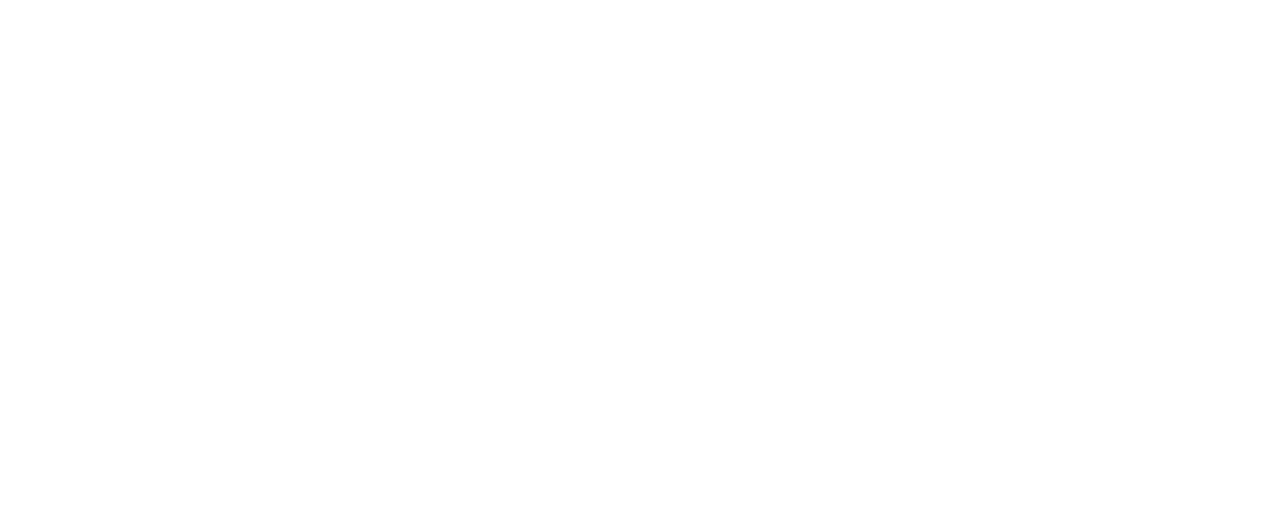
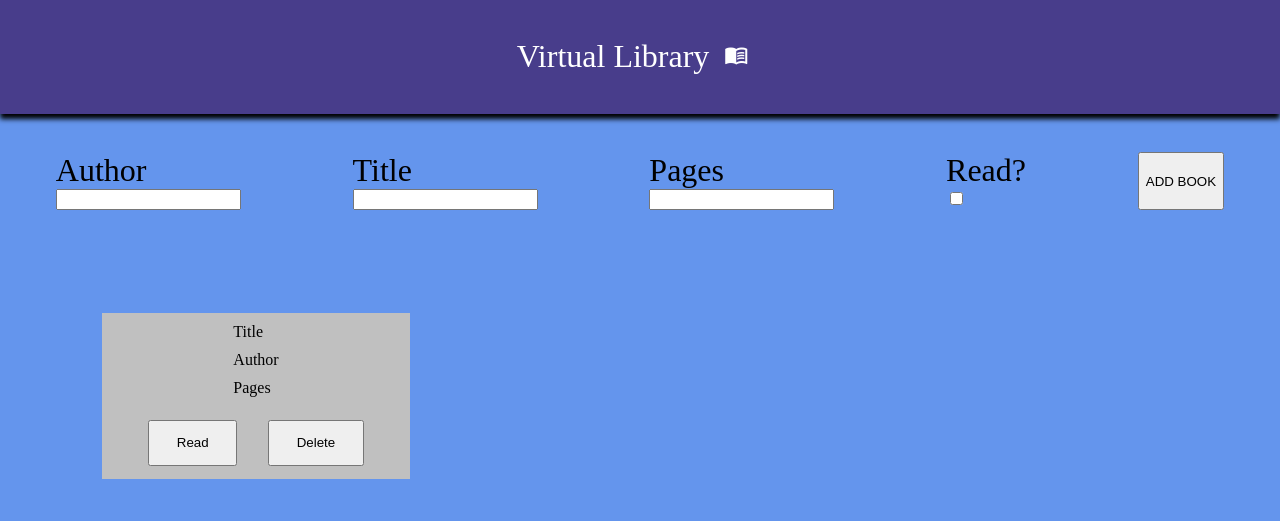
Before and after one commit to brentwashington/library, a plain HTML site: page index.html in a window 1280 px wide. Drawn offline with Linux system fonts and the light colour scheme.

Commit message:
Design layout

```diff
--- a/index.html
+++ b/index.html
@@ -1,12 +1,61 @@
 <!DOCTYPE html>
 <html lang="en">
+
 <head>
     <meta charset="UTF-8">
     <meta http-equiv="X-UA-Compatible" content="IE=edge">
     <meta name="viewport" content="width=device-width, initial-scale=1.0">
     <title>Library</title>
+    <link rel="stylesheet" href="style.css">
+    <link href="https://fonts.googleapis.com/icon?family=Material+Icons" rel="stylesheet">
 </head>
+
 <body>
+    <!-- Header -->
+    <header>Virtual Library<span class="material-icons">menu_book</span></header>
+    <!-- Book form -->
+    <div id="form-container">
+        <form id="book-form">
+            <!-- Author -->
+            <div>
+                <label for="author">Author</label><br>
+                <input type="text" id="author"><br>
+            </div>
+            <!-- Title -->
+            <div>
+                <label for="title">Title</label><br>
+                <input type="text" id="title"><br>
+            </div>
+            <!-- Pages -->
+            <div>
+                <label for="pages">Pages</label><br>
+                <input type="number" id="pages"><br>
+            </div>
+            <!-- Read -->
+            <div>
+                <label for="read">Read?</label><br>
+                <input type="checkbox" id="read"><br>
+            </div>
+            <!-- Submit -->
+            <input type="submit" id="add-book" value="ADD BOOK">
+        </form>
+    </div>
 
+    <div id="card-container">
+        <div id="card">
+            <div>
+                <p class="card-content" id="title">Title</p>
+                <p class="card-content" id="author">Author</p>
+                <p class="card-content" id="pages">Pages</p>
+            </div>
+            <div>
+                <button class="card-buttons">Read</button>
+                <button class="card-buttons">Delete</button>
+            </div>
+        </div>
+    </div>
+
+    <script src="library.js"></script>
 </body>
+
 </html>
--- a/library.js
+++ b/library.js
@@ -0,0 +1,22 @@
+let book1 = new Book("S.E. Hinton", "The Outsiders", 192, true);
+let book2 = new Book("J.R.R. Tolkien", "The Hobbit", 304, false);
+
+let addBookButton = document.getElementById("add-book");
+
+let myLibrary = [book1, book2];
+
+// Constructor for Book
+function Book(author, title, pages, read) {
+  this.author = author;
+  this.title = title;
+  this.pages = pages;
+  this.read = read;
+}
+
+function addBookToLibrary() {
+  for (let book of myLibrary) {
+      console.log(book);
+  }
+}
+
+addBookToLibrary();
--- a/style.css
+++ b/style.css
@@ -0,0 +1,54 @@
+html, body {
+    background-color: cornflowerblue;
+    margin: 0;
+    padding: 0;
+}
+
+#book-form {
+    display: flex;
+    justify-content: space-around;
+}
+
+header {
+    font-size: 2em;
+    text-align: center;
+    color: white;
+    background-color: darkslateblue;
+    box-shadow: 0px 5px 5px black;
+    padding: 3%;
+    margin-bottom: 3%;
+}
+
+span {
+    margin: 0px 15px;
+}
+
+#card {
+    display: flex;
+    flex-direction: column;
+    align-items: center;
+    background-color: silver;
+    margin: 10%;
+}
+
+.card-content {
+    display: flex;
+    flex-direction: column;
+    justify-items: center;
+    margin: 10px;
+}
+
+.card-buttons {
+    padding: 1em 2em;
+    margin: 1em;
+}
+
+#card-container {
+    display: grid;
+    grid-template-columns: repeat(3, 1fr);
+    margin: 5%;
+}
+
+label {
+    font-size: xx-large;
+}
```
